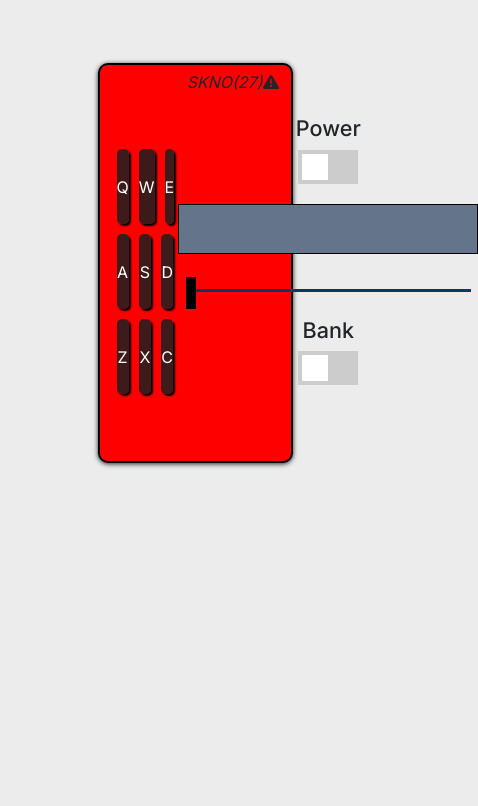
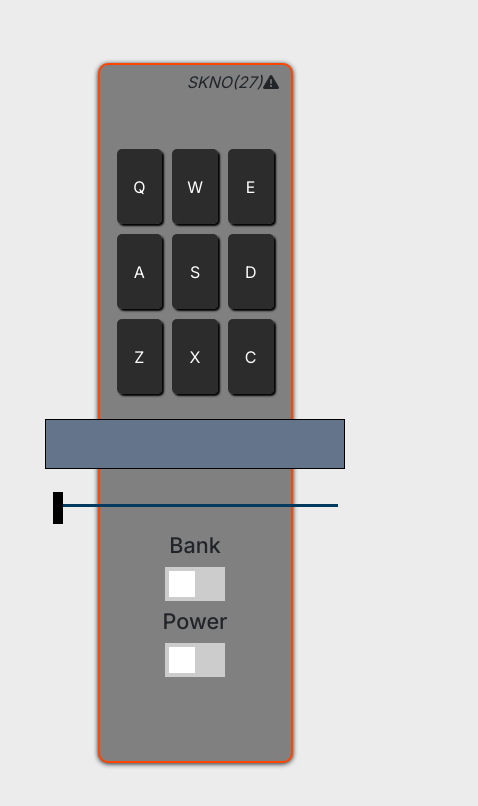
Before and after one commit to skno27/BeatMachine, a Next.js app in the folder beat-machine/: page / in a window 390 px wide. Shown: the part 162-968 px from the top of the page, 478 px wide, since content can reach past the window. Before the commit the page ends 844 px from the top, so only its background shows below. Built offline with nearby package versions, Linux system fonts and the light colour scheme.

Commit message:
starting mobile styling

```diff
--- a/beat-machine/src/app/globals.css
+++ b/beat-machine/src/app/globals.css
@@ -193,3 +193,18 @@ input:checked + .slider:before {
 .bank-switch {
   margin-top: 20px;
 }
+
+@media (max-width: 800px) {
+  .container {
+    background-color: gray;
+    border: 2px solid orangered;
+    height: 700px;
+    margin-bottom: 50px;
+  }
+  #holster {
+    flex-direction: column;
+  }
+  #panel {
+    flex-direction: column-reverse;
+  }
+}
```
